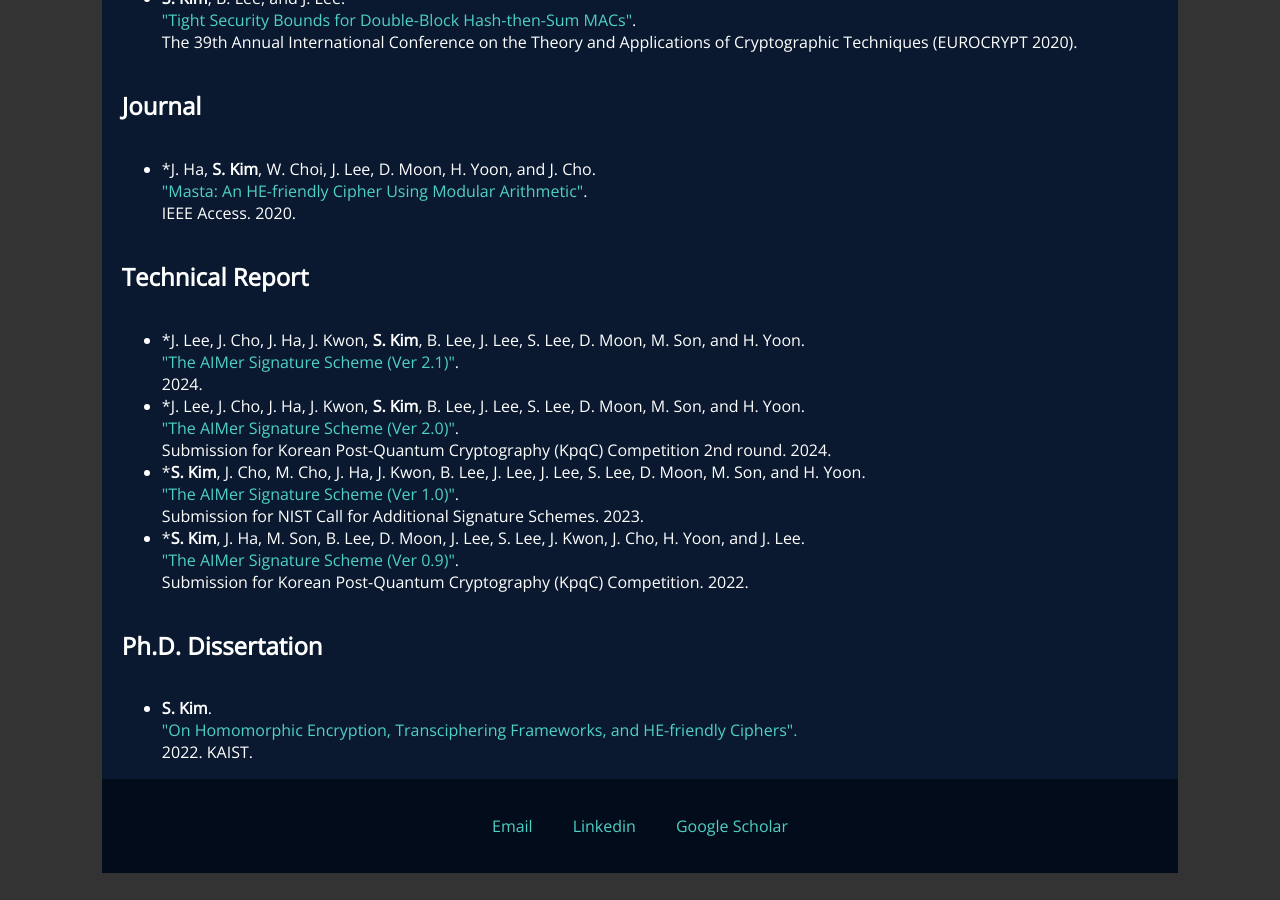
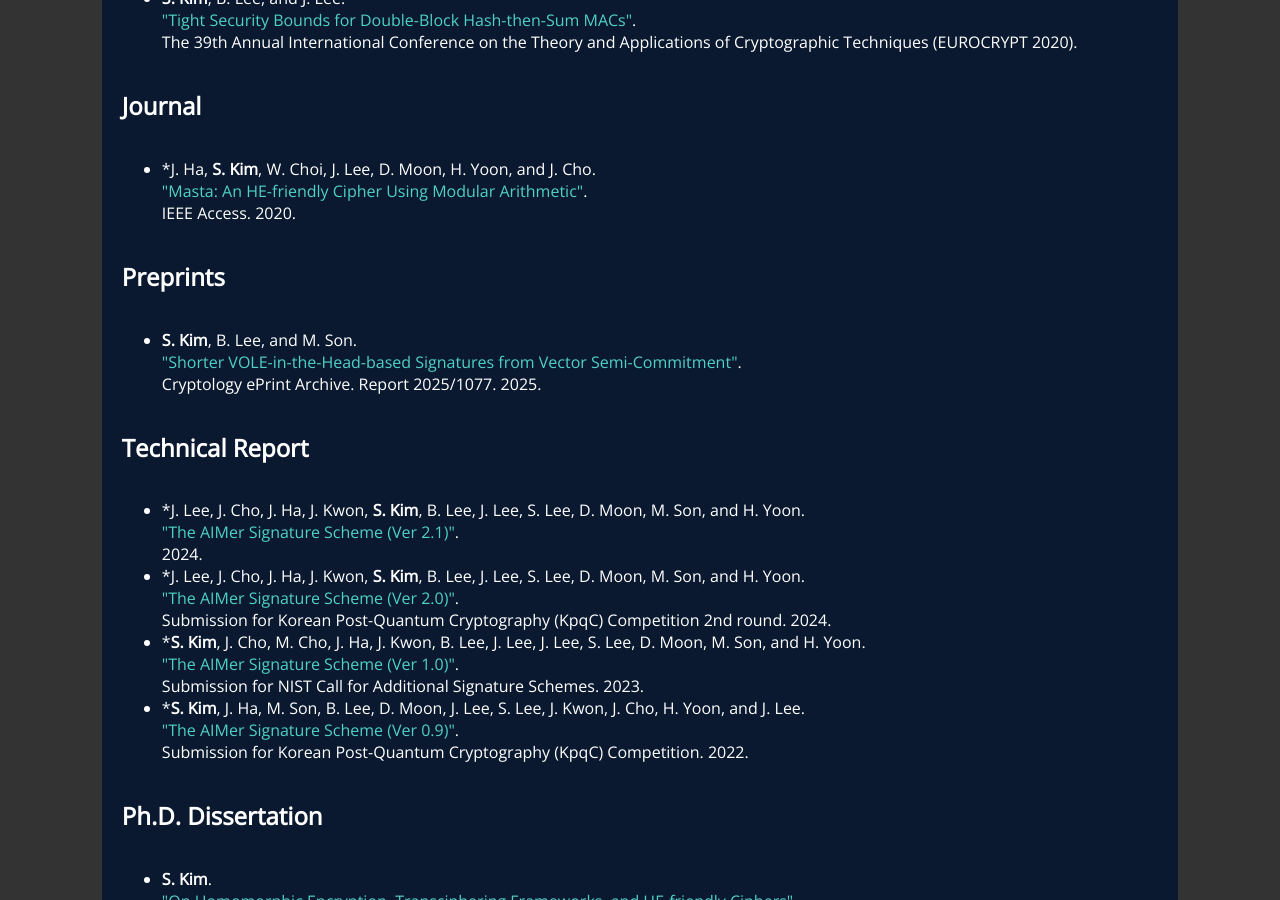
Before and after one commit to sgk1m/sgk1m.github.io, a Jekyll site: the page built from publications.html, in a window 1280 px wide and 900 px high, scrolled down 854 px. Built offline with Jekyll 4.4.1, drawn with Linux system fonts in a browser that asks for light colours; before the commit the page ends 1727 px from its top, so only the background shows below that.

Commit message:
Update publications.html

```diff
--- a/publications.html
+++ b/publications.html
@@ -59,6 +59,13 @@ title: Publications - Seongkwang Kim
 			IEEE Access. 2020.
 		</li>
 	</ul>
+	<h2>Preprints</h2>
+	<ul>
+		<li><b>S. Kim</b>, B. Lee, and M. Son. <br>
+			<a href="https://eprint.iacr.org/2025/1077">"Shorter VOLE-in-the-Head-based Signatures from Vector Semi-Commitment"</a>. <br>
+			Cryptology ePrint Archive. Report 2025/1077. 2025.
+		</li>
+	</ul>
 	<h2>Technical Report</h2>
 	<ul>
 		<li>*J. Lee, J. Cho, J. Ha, J. Kwon, <b>S. Kim</b>, B. Lee, J. Lee, S. Lee, D. Moon, M. Son, and H. Yoon. <br>
```
